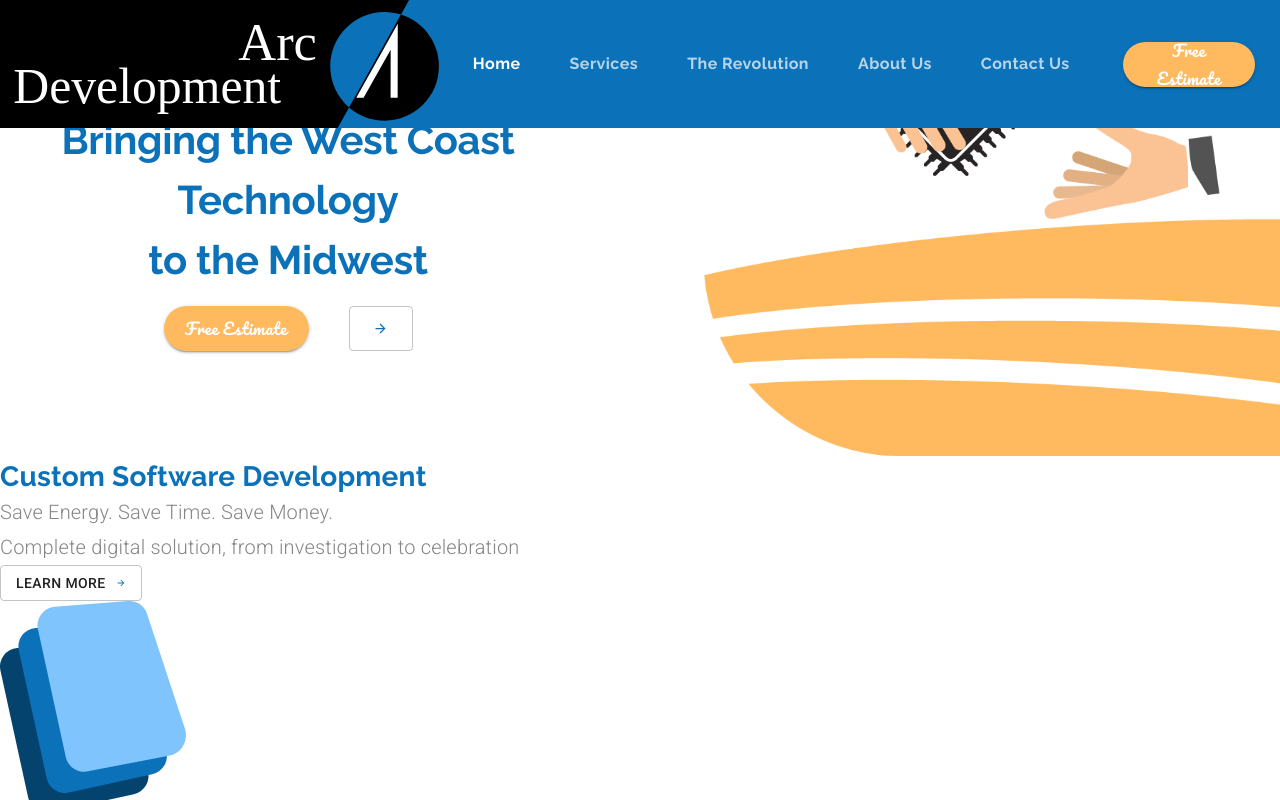
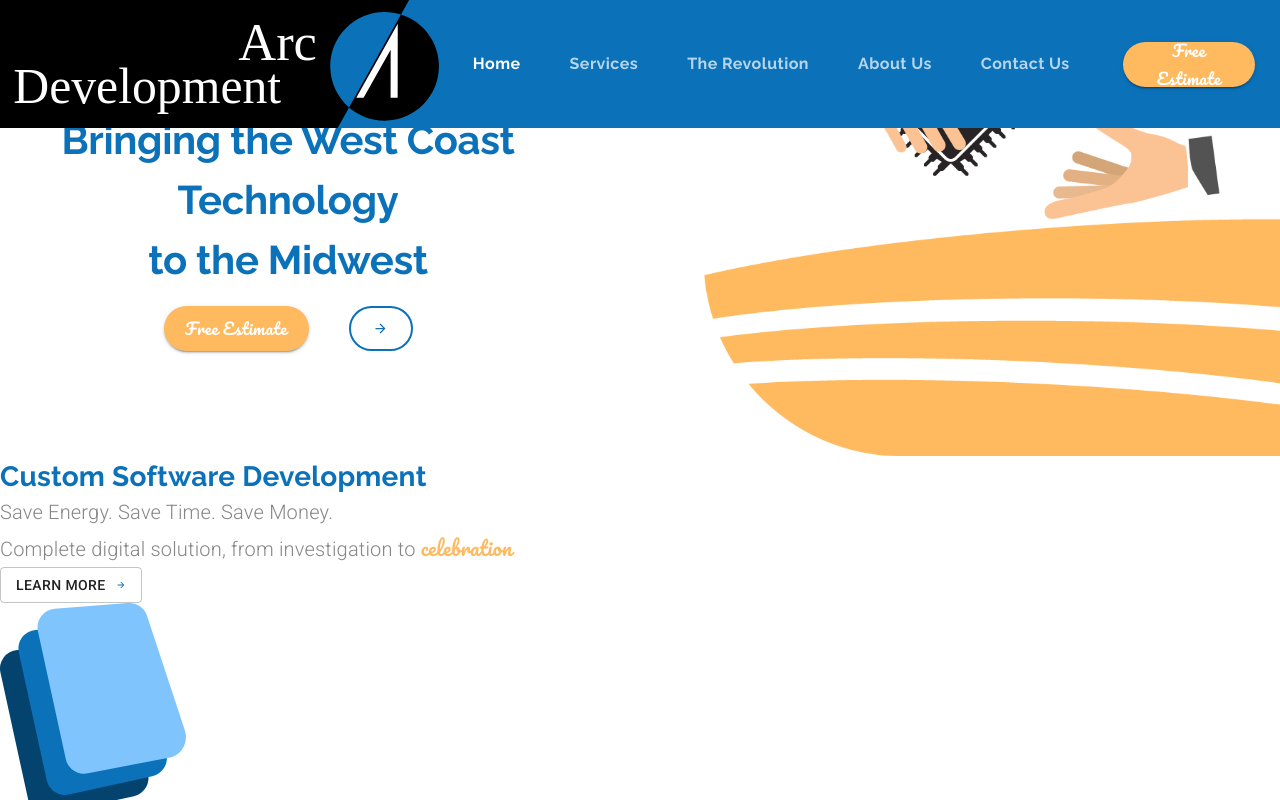
Before and after one commit to mitushaa/arc-development, a React (Create React App) app: page / in a window 1280 px wide. Shown: the top 800 px of the page. Built offline with nearby package versions, Linux system fonts and the light colour scheme.

Commit message:
Minor Fixes - specialText

```diff
--- a/src/components/LandingPage.js
+++ b/src/components/LandingPage.js
@@ -40,6 +40,7 @@ const useStyles = makeStyles(theme => ({
     },
 
     learnButtonHero: {
+        ...theme.typography.learnButton,
         fontSize: "0.9rem",
         height: 45,
         weight: 145
@@ -54,7 +55,7 @@ const useStyles = makeStyles(theme => ({
             },
             [theme.breakpoints.down("xs")]:{
                 marginTop: "2em"
-
+            }
         },
         heroTextContainer: {
             mainWidth: "21.5em",
@@ -70,7 +71,8 @@ const useStyles = makeStyles(theme => ({
             color: theme.palette.common.orange
         }
 
-    }
+
+
 
 }));
 
```
Also changed, not shown: 1 other file (tests, documents, lock files or other folders).
